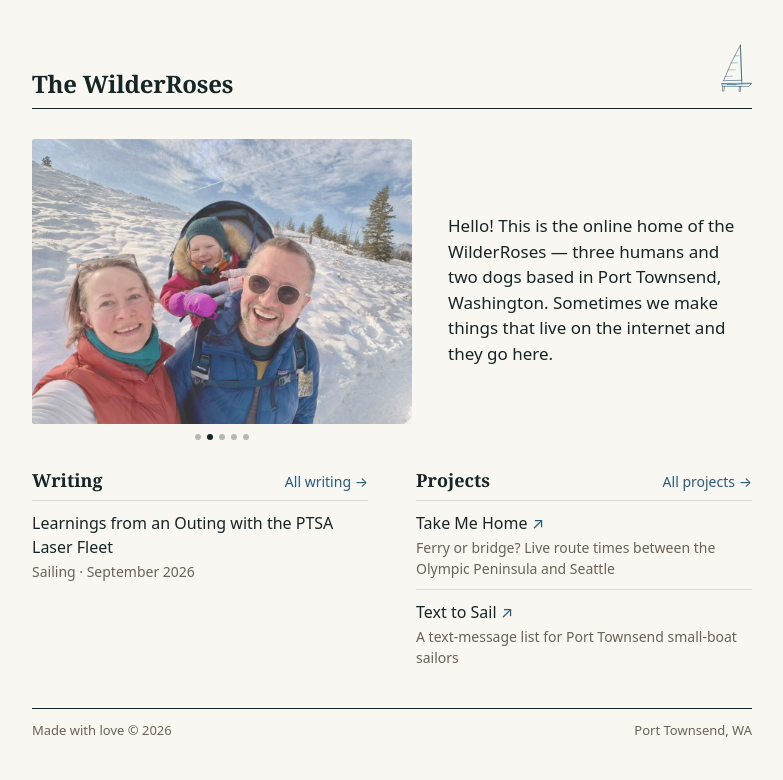
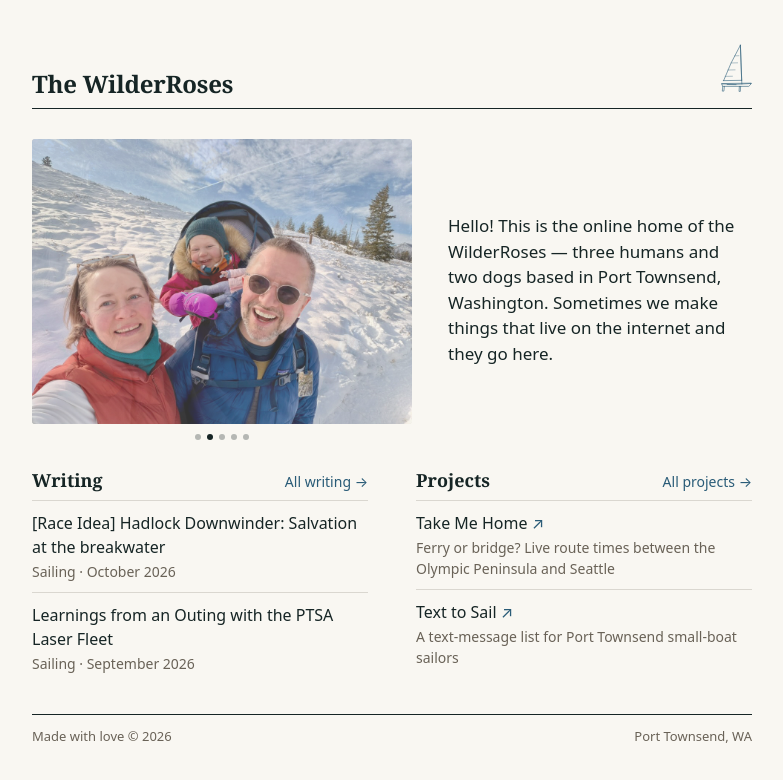
Before and after one commit to henryrose/wilder-roses.com, a React (Vite) app: page / in a window 1280 px wide. Shown: the top 780 px of the page, without its empty margins (248-1031 px from the left). Built offline with nearby package versions, Linux system fonts and the light colour scheme.

Commit message:
List the Hadlock Downwinder post on the homepage and Writing page
Co-Authored-By: Claude Opus 5.5 <noreply@anthropic.com>
Claude-Session: https://claude.ai/code/session_01EYzfgXYYkzPU7hDTzgDMs6

```diff
--- a/public/writing/index.html
+++ b/public/writing/index.html
@@ -16,6 +16,10 @@
   </div>
   <div class="rows">
     <div class="year">2026</div>
+    <a class="row" href="/sailing/hadlock-downwinder/">
+      <span class="title title--serif">[Race Idea] Hadlock Downwinder: Salvation at the breakwater</span>
+      <span class="meta">Sailing · October · A big-southerly downwind run from Port Hadlock to Boat Haven for singlehanded dinghies and windsurfers.</span>
+    </a>
     <a class="row" href="/sailing/pssc-2026/">
       <span class="title title--serif">Learnings from an Outing with the PTSA Laser Fleet</span>
       <span class="meta">Sailing · September · Three Lasers, three sailors and one truck: a weekend at the Puget Sound Sailing Championships in Seattle.</span>
--- a/src/App.jsx
+++ b/src/App.jsx
@@ -2,6 +2,7 @@ import Carousel from './Carousel'
 
 // Content lists. Newest first. Home shows at most 3 posts / 3 projects.
 const posts = [
+  { href: '/sailing/hadlock-downwinder/', title: '[Race Idea] Hadlock Downwinder: Salvation at the breakwater', meta: 'Sailing · October 2026' },
   { href: '/sailing/pssc-2026/', title: 'Learnings from an Outing with the PTSA Laser Fleet', meta: 'Sailing · September 2026' },
 ]
 const projects = [
```
